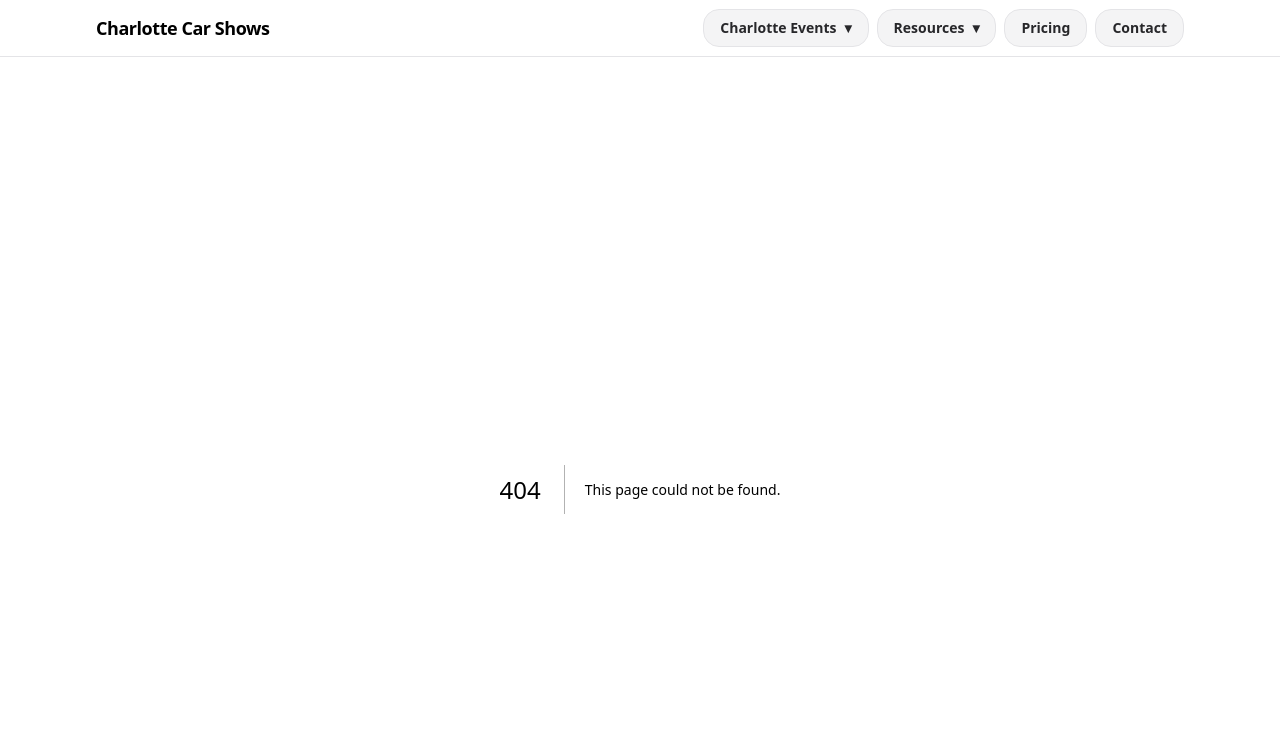
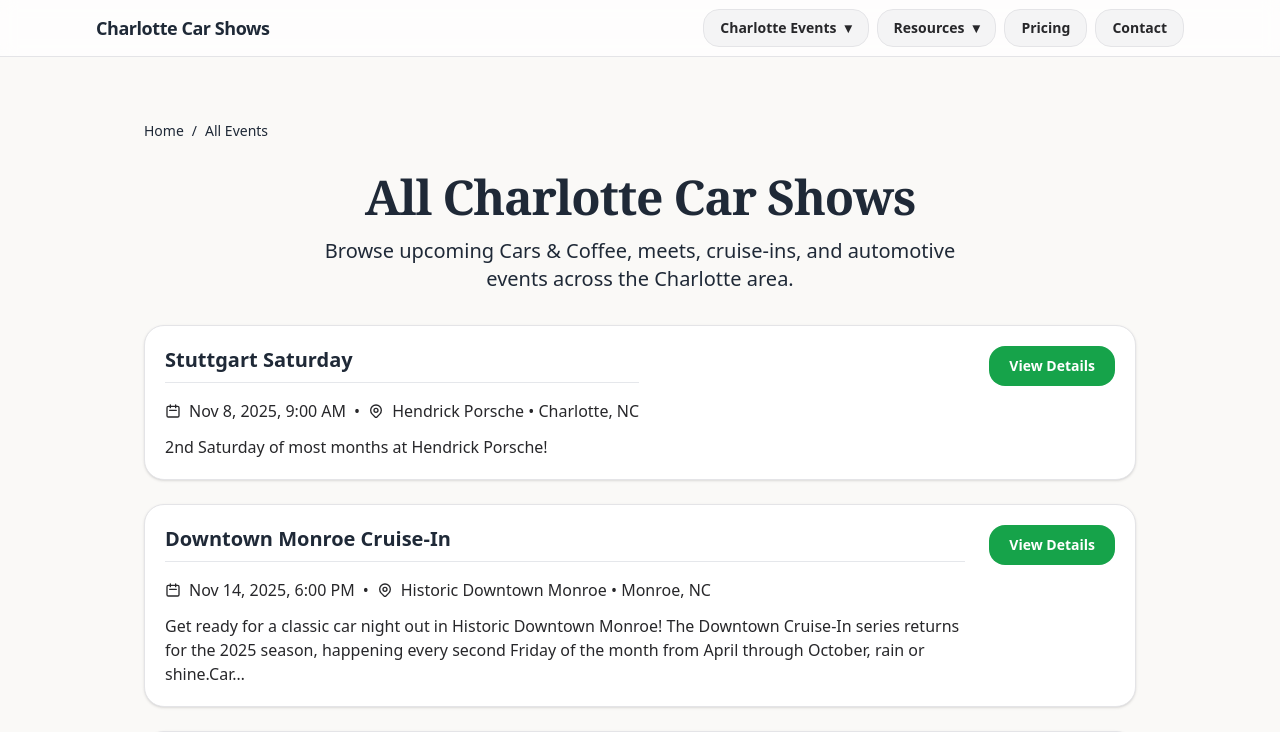
Before and after one commit to kevinscooke/ccs26, a Next.js app: page /events/page/2 in a window 1280 px wide. Before the commit this address had no page. Shown: the top 732 px of the page. Built offline with nearby package versions, Linux system fonts and the light colour scheme.

Commit message:
page router.

```diff
--- a/app/events/page.tsx
+++ b/app/events/page.tsx
@@ -26,9 +26,6 @@ export const metadata: Metadata = {
       "All upcoming Charlotte-area car shows, Cars & Coffee, meets, cruise-ins, and track nights.",
   },
 };
-
-const PAGE_SIZE = 15;
-
 export default function EventsAllPage() {
   const now = new Date();
   type EventType = typeof eventsData[number];
@@ -58,13 +55,16 @@ export default function EventsAllPage() {
   const truncate = (s?: string | null, n = 220) =>
     !s ? "" : s.length <= n ? s : s.slice(0, n).replace(/\s+\S*$/, "") + "…";
 
-  const urlFor = (p: number) => (p <= 1 ? "/events" : `/events?p=${p}`);
+  const urlFor = (p: number) => (p <= 1 ? "/events" : `/events/page/${p}`);
 
   const monthFmt = new Intl.DateTimeFormat("en-US", {
     month: "long",
     year: "numeric",
     timeZone: "America/New_York",
   });
+
+  // track last rendered month when mapping events
+  let lastMonth: string | null = null;
 
   return (
     <section className="max-w-5xl mx-auto px-4 space-y-8">
@@ -95,9 +95,7 @@ export default function EventsAllPage() {
       </header>
 
       <div className="space-y-6">
-        {(() => {
-          let lastMonth: string | null = null;
-          return events.map((e: EventType) => {
+        {events.slice(0, 15).map((e: EventType) => {
             const when = tfmt.format(new Date(e.startAt));
             // Sanitize venueLine to remove control chars and stray '2022'
             let venueLine = e.venue
@@ -185,19 +183,14 @@ export default function EventsAllPage() {
                 </div>
               </div>
             </article>
-            </React.Fragment>
-          );
-          });
-        })()}
-
-        {!events.length && (
-          <div className="ccs-card text-center py-12">
-            <p className="text-lg text-[var(--fg)]/70">No upcoming events yet—check back soon.</p>
-          </div>
-        )}
+          </React.Fragment>
+        );
+      })}
       </div>
-
-      {/* Pagination fully removed for static rendering */}
+      {/* Pagination Controls */}
+      <nav className="flex justify-center gap-2 mt-8" aria-label="Pagination">
+        <Link href="/events/page/2" className="ccs-btn px-4 py-2">Next Page</Link>
+      </nav>
       {/* GoogleAd Footer Slot */}
       <GoogleAd slot="1514406406" format="auto" className="mt-8" />
     </section>
--- /dev/null
+++ b/app/events/page/[page]/page.tsx
@@ -0,0 +1,130 @@
+import React from "react";
+import Link from "next/link";
+import GoogleAd from "@/components/ui/GoogleAd";
+import eventsData from "../../../data/events.json";
+
+const PAGE_SIZE = 15;
+
+export function generateStaticParams() {
+  // Generate page params for pages 2..N (page 1 is /events)
+  const now = new Date();
+  type EventType = typeof eventsData[number];
+  const events = (eventsData as EventType[])
+    .filter((e: EventType) => e.status === "PUBLISHED" && new Date(e.startAt) >= now)
+    .sort((a: EventType, b: EventType) => new Date(a.startAt).getTime() - new Date(b.startAt).getTime() || a.title.localeCompare(b.title));
+
+  const totalPages = Math.ceil(events.length / PAGE_SIZE);
+  const pages: Array<{ page: string }> = [];
+  for (let i = 2; i <= totalPages; i++) {
+    pages.push({ page: String(i) });
+  }
+  return pages;
+}
+
+export default function EventsPage({ params }: { params: { page: string } }) {
+  const now = new Date();
+  const pageNum = Math.max(1, parseInt(params.page, 10) || 1);
+  type EventType = typeof eventsData[number];
+  const events = (eventsData as EventType[])
+    .filter((e: EventType) => e.status === "PUBLISHED" && new Date(e.startAt) >= now)
+    .sort((a: EventType, b: EventType) => new Date(a.startAt).getTime() - new Date(b.startAt).getTime() || a.title.localeCompare(b.title));
+
+  const start = (pageNum - 1) * PAGE_SIZE;
+  const paginatedEvents = events.slice(start, start + PAGE_SIZE);
+  const totalPages = Math.ceil(events.length / PAGE_SIZE);
+
+  return (
+    <section className="max-w-5xl mx-auto px-4 space-y-8">
+      <GoogleAd slot="1514406406" format="auto" className="mb-4" />
+      <nav aria-label="Breadcrumb" className="text-sm text-[var(--fg)]/60 mb-0 mt-[-0.5rem]">
+        <ol className="flex items-center gap-2 flex-wrap">
+          <li><Link href="/" className="hover:underline text-[var(--fg)]">Home</Link></li>
+          <li aria-hidden="true">/</li>
+          <li aria-current="page" className="text-[var(--fg)]/80">All Events</li>
+        </ol>
+      </nav>
+      <header className="text-center space-y-4">
+        <h1 className="text-4xl md:text-5xl font-bold tracking-tight text-[var(--fg)]" style={{ fontFamily: "'Source Serif Pro', Georgia, serif" }}>
+          All Charlotte Car Shows
+        </h1>
+        <p className="text-xl text-[var(--fg)]/70 max-w-2xl mx-auto">
+          Browse upcoming Cars &amp; Coffee, meets, cruise-ins, and automotive events across the Charlotte area.
+        </p>
+      </header>
+      <div className="space-y-6">
+        {paginatedEvents.map((e: EventType) => (
+          <article key={e.id} className="ccs-card group transition-all hover:shadow-lg hover:scale-[1.01]">
+            <div className="flex flex-col md:flex-row md:items-start md:justify-between gap-4 md:gap-6">
+              <div className="min-w-0 space-y-3">
+                <div>
+                  <div className="flex items-start gap-3 flex-wrap">
+                    <h2 className="text-xl font-semibold text-[var(--fg)]">
+                      <Link href={`/events/${e.slug}`} className="hover:text-green-600 transition-colors">
+                        {e.title}
+                      </Link>
+                    </h2>
+                    {e.isFeatured && (
+                      <span className="ccs-badge">Featured</span>
+                    )}
+                  </div>
+                  <div className="mt-2 border-t border-[var(--fg)]/10" />
+                  <p className="mt-2 pt-2 text-base text-[var(--fg)]/60 flex flex-col md:flex-row md:items-center gap-1 md:gap-2">
+                    <span className="inline-flex items-center gap-2">
+                      <svg className="w-4 h-4" aria-hidden="true" fill="none" viewBox="0 0 24 24" stroke="currentColor">
+                        <path strokeLinecap="round" strokeLinejoin="round" strokeWidth={2}
+                              d="M8 7V3m8 4V3m-9 8h10M5 21h14a2 2 0 002-2V7a2 2 0 00-2-2H5a2 2 0 00-2 2v12a2 2 0 002 2z" />
+                      </svg>
+                      <span className="whitespace-nowrap">{new Intl.DateTimeFormat("en-US", { dateStyle: "medium", timeStyle: "short", timeZone: "America/New_York" }).format(new Date(e.startAt))}</span>
+                    </span>
+                    {e.venue && (
+                      <span className="inline-flex items-center gap-2">
+                        <span className="hidden md:inline text-[var(--fg)]/40">•</span>
+                        <svg className="w-4 h-4" aria-hidden="true" fill="none" viewBox="0 0 24 24" stroke="currentColor">
+                          <path strokeLinecap="round" strokeLinejoin="round" strokeWidth={2}
+                                d="M17.657 16.657L13.414 20.9a1.998 1.998 0 01-2.827 0l-4.244-4.243a8 8 0 1111.314 0z" />
+                          <path strokeLinecap="round" strokeLinejoin="round" strokeWidth={2}
+                                d="M15 11a3 3 0 11-6 0 3 3 0 016 0z" />
+                        </svg>
+                        <span>{e.venue.name} • {[e.venue.city, e.venue.state].filter(Boolean).join(", ")}</span>
+                      </span>
+                    )}
+                  </p>
+                </div>
+                {e.description && (
+                  <p className="text-sm md:text-base text-[var(--fg)]/70 leading-relaxed">
+                    {e.description.length > 220 ? e.description.slice(0, 220).replace(/\s+\S*$/, "") + "…" : e.description}
+                  </p>
+                )}
+              </div>
+              <div className="shrink-0 flex flex-col gap-3 mt-4 md:mt-0 w-full md:w-auto">
+                <Link className="ccs-btn-primary px-5 py-2.5 group-hover:scale-105 transition-transform w-full md:w-auto" href={`/events/${e.slug}`}>View Details</Link>
+                {e.url && (
+                  <a className="ccs-btn px-5 py-2.5 w-full md:w-auto" href={e.url} target="_blank" rel="noreferrer">Official Site</a>
+                )}
+              </div>
+            </div>
+          </article>
+        ))}
+      </div>
+      {/* Pagination Controls */}
+      <nav className="flex justify-center gap-2 mt-8" aria-label="Pagination">
+        {pageNum > 1 && (
+          <Link href={pageNum === 2 ? "/events" : `/events/page/${pageNum - 1}`} className="ccs-btn px-4 py-2">Previous</Link>
+        )}
+        {Array.from({ length: totalPages }, (_, i) => (
+          <Link
+            key={i + 1}
+            href={i === 0 ? "/events" : `/events/page/${i + 1}`}
+            className={`ccs-btn px-4 py-2${i + 1 === pageNum ? " ccs-btn-primary" : ""}`}
+            aria-current={i + 1 === pageNum ? "page" : undefined}
+          >
+            {i + 1}
+          </Link>
+        ))}
+        {pageNum < totalPages && (
+          <Link href={`/events/page/${pageNum + 1}`} className="ccs-btn px-4 py-2">Next</Link>
+        )}
+      </nav>
+    </section>
+  );
+}
--- a/next.config.mjs
+++ b/next.config.mjs
@@ -3,10 +3,10 @@ const nextConfig = {
   output: 'export',
   reactStrictMode: true,
   experimental: {
-    cache: true,
     serverActions: { allowedOrigins: ['localhost:3000', 'charlottecarshows.com'] },
   },
   images: {
+    unoptimized: true,
     remotePatterns: [
       { protocol: 'https', hostname: 'utfs.io' },
       { protocol: 'https', hostname: 'pub-*.supabase.co' },
```
